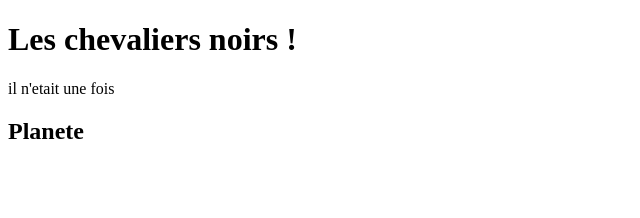
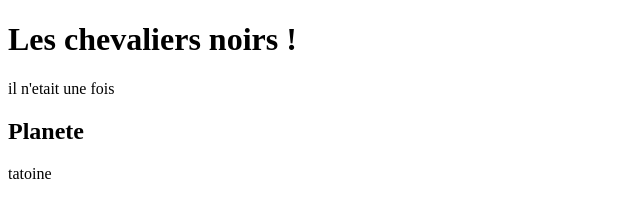
Before and after one commit to djily999/formation-Git_Mastering, a plain HTML site: page index.html in a window 1280 px wide. Shown: the full height of the page, 0-640 px from the left. Drawn offline with Linux system fonts and the light colour scheme.

Commit message:
Update index.html
feat add tatoine

```diff
--- a/index.html
+++ b/index.html
@@ -12,6 +12,9 @@
     </div>
     <div>
         <h2> Planete</h2>
+        <div>
+            tatoine
+        </div>
     </div>
 </body>
 </html>
```
